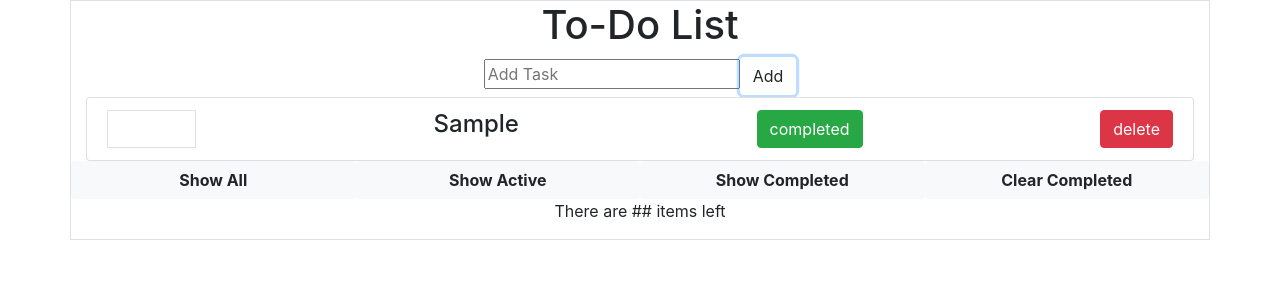
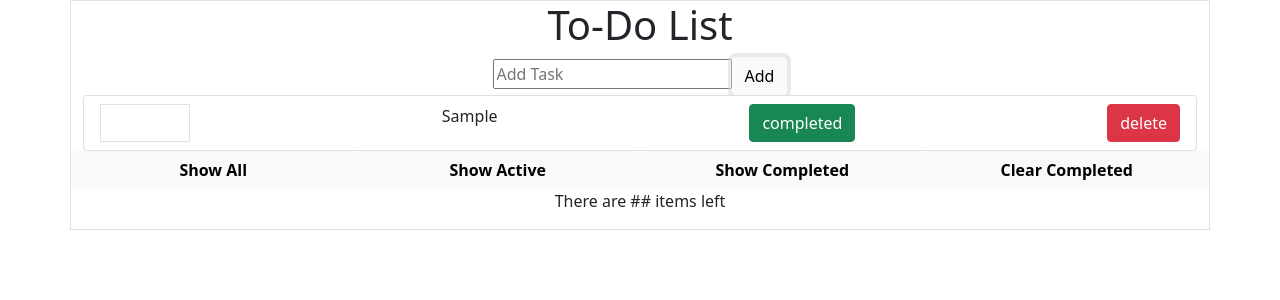
Before and after one commit to smiththay/todo-list, a React (Create React App) app: page / in a window 1280 px wide. Both pictures are taken after typing "Sample" into the empty fields and a click on the button "Add". Shown: the top 300 px of the page. Built offline with nearby package versions, Linux system fonts and the light colour scheme.

Commit message:
complete functional but not rendering line

```diff
--- a/package.json
+++ b/package.json
@@ -6,7 +6,7 @@
     "@testing-library/jest-dom": "^5.11.9",
     "@testing-library/react": "^11.2.5",
     "@testing-library/user-event": "^12.8.3",
-    "bootstrap": "^4.6.0",
+    "bootstrap": "^5.0.0-beta3",
     "react": "^17.0.1",
     "react-bootstrap": "^1.5.2",
     "react-dom": "^17.0.1",
--- a/src/components/App.js
+++ b/src/components/App.js
@@ -9,11 +9,13 @@ export default class App extends Component {
     this.state = {
       value: '',
       taskList: [],
+      completed: false,
     };
 
     this.inputTask = this.inputTask.bind(this);
     this.addTask = this.addTask.bind(this);
     this.deleteTask = this.deleteTask.bind(this);
+    this.checkedTask = this.checkedTask.bind(this);
   }
 
   componentDidUpdate() {
@@ -41,8 +43,9 @@ export default class App extends Component {
     if (this.state.value !== '') {
       this.setState({
         taskList: this.state.taskList.concat({
-          string: this.state.value,
-          id: new Date()
+          taskValue: this.state.value,
+          id: new Date(),
+          completed: false
         })
       });
       this.setState({ value: '' })
@@ -51,20 +54,24 @@ export default class App extends Component {
   }
 
   deleteTask(taskId) {
-    console.log(taskId)
+    //console.log(taskId)
     const filteredTasks = this.state.taskList.filter(task => task.id !== taskId);
-    console.log(filteredTasks)
+    //console.log(filteredTasks)
     this.setState({ taskList: filteredTasks });
   };
-  //this.setState({taskList: this.state.taskList.filter(function(taskList) {
-  //  return taskList !== e.target.value
-  // })});
 
+  checkedTask(id) {
+    this.setState({
+      taskList: this.state.taskList.map(taskList => {
+        if (taskList.id === id) {
+          taskList.completed = !taskList.completed
+        }
+        return taskList
 
+      })
+    })
+  }
 
-
-
-  //checkedTask() {}
 
   //showAll() {}
 
@@ -75,22 +82,23 @@ export default class App extends Component {
   //clearCompleted() {}
 
   render() {
-    return (
-      <div className="container text-center border">
+      return(
+      <div className = "container text-center border" >
         <h1>To-Do List</h1>
 
         <form onSubmit={this.addTask}>
           <label>
             <input type="text" placeholder="Add Task" value={this.state.value} onChange={this.inputTask} />
           </label>
-          <button className="btn btn-regular" type="Submit" value="Submit">
+          <button className="btn btn-light" type="Submit" value="Submit">
               Add
           </button>
         </form>
 
-        {this.state.taskList.map((item, index) => <Task key={index} task={item} onDelete={this.deleteTask} />)}
+        { this.state.taskList.map((item, index) => <Task key={index} task={item} onDelete={this.deleteTask} onCheck={this.checkedTask} />)
+    }
 
-        <div className="row">
+    <div className = "row" >
     <div className="col">
       <div className="row d-flex justify-content-between">
         <button className="btn btn-light col-3" type="button"><b>Show All</b></button>
--- a/src/components/Task.js
+++ b/src/components/Task.js
@@ -6,14 +6,19 @@ export class Task extends Component {
 
     }
     render() {
+
         return (
             <div>
                 <ul className="list-group">
                     <div className="list-group-item d-flex justify-content-between">
                         <div className="col-1 border text-center"></div>
-                        <h4>{this.props.task.string}</h4>
-                        <button className="btn btn-success"> completed</button>
+
+                        <span className={this.props.task.completed ? "text-decoration-line-through": null}>{this.props.task.taskValue}</span>
+
+                        <button onClick={() => this.props.onCheck(this.props.task.id)} className={this.props.task.completed ? "text-decoration-line-through btn btn-success" : "btn btn-success"}> completed</button>
+
                         <button onClick={() => this.props.onDelete(this.props.task.id)} className="btn btn-danger"> delete </button>
+
                     </div>
                 </ul>
             </div>
```
Also changed, not shown: 1 other file (tests, documents, lock files or other folders). Lines whose indentation alone changed are shown as unchanged.
